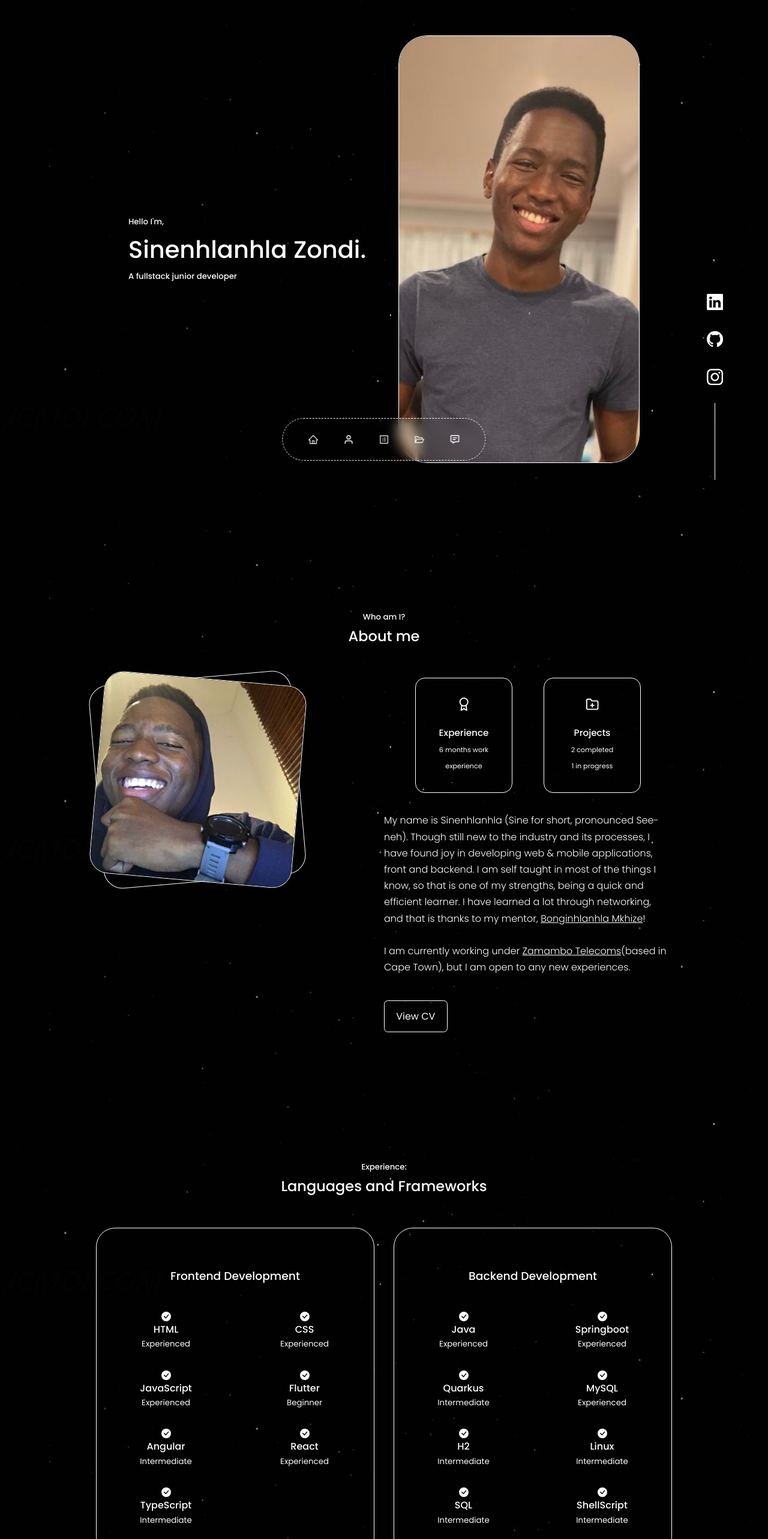
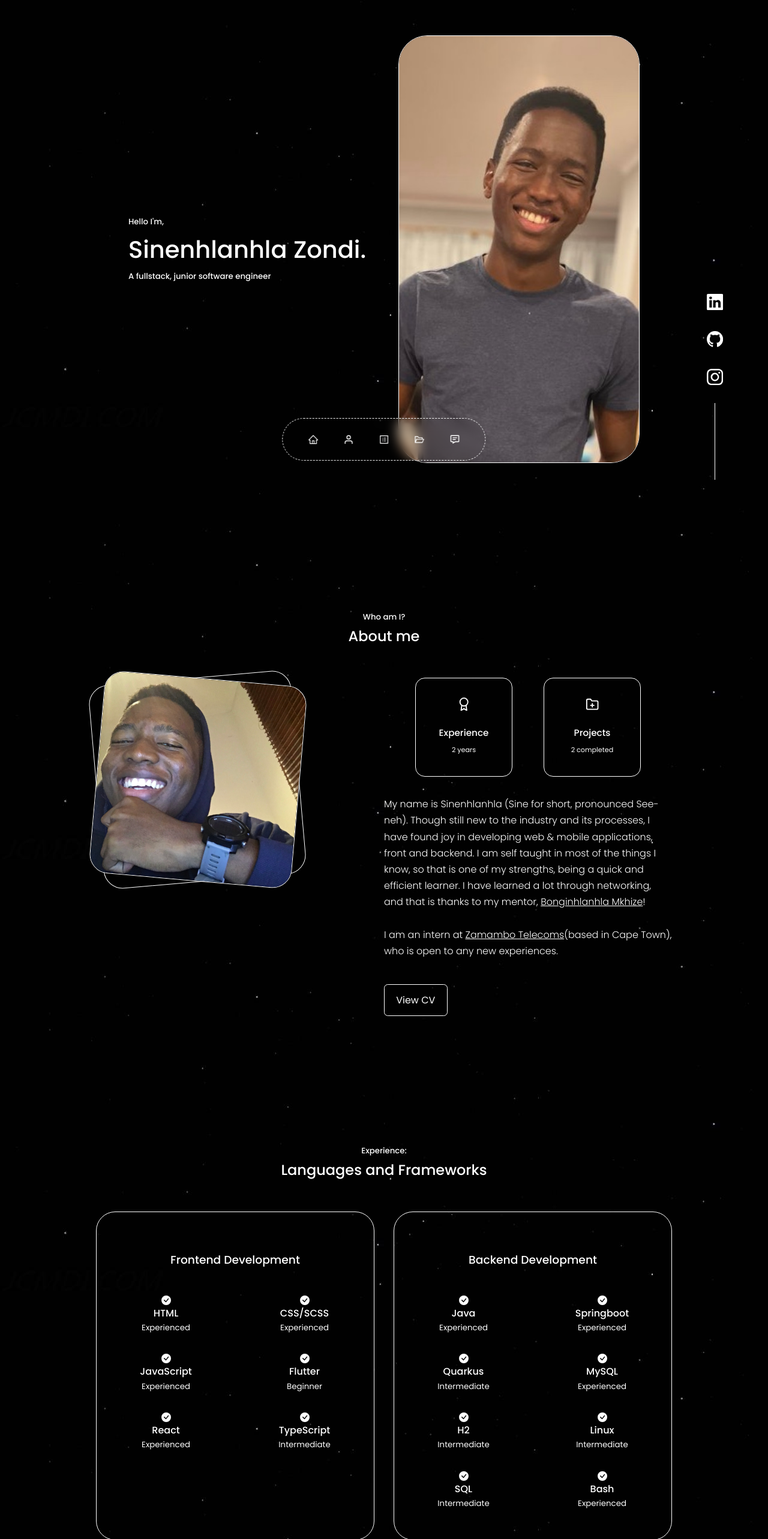
Before and after one commit to SinenhlanhlaZ/zondi-portfolio, a React (Create React App) app: page / in a window 1280 px wide. Shown: the top 2566 px of the page at 60% size. Built offline with nearby package versions, Linux system fonts and the light colour scheme.

Commit message:
content update

```diff
--- a/src/components/developer/about/About.jsx
+++ b/src/components/developer/about/About.jsx
@@ -26,14 +26,15 @@ const About = () => {
             <article className='about__card'>
               <FiAward className='about__icon'/>
               <h5> Experience </h5>
-              <small> 6 months work experience </small>
+              <small> 2 years </small>
             </article>
 
             <article className='about__card'>
               <FiFolderPlus className='about__icon'/>
               <h5> Projects </h5>
-              <small> 2 completed </small><br/>
-              <small> 1 in progress </small>
+              <small> 2 completed </small>
+              {/* <br/> */}
+              {/* <small> 1 in progress </small> */}
             </article>
           </div>
 
@@ -46,11 +47,11 @@ const About = () => {
             through networking, and that is thanks to
             my mentor, <a href="https://www.linkedin.com/in/bonginhlanhla-mkhize-25a16024/" target="_blank" rel="noreferrer">Bonginhlanhla Mkhize</a>!
             <br/><br/>
-            I am currently working under <a href="https://www.zamambo.co.za" target="_blank" rel="noreferrer">Zamambo Telecoms</a>
-            (based in Cape Town), but I am open to any new experiences.
+            I am an intern at <a href="https://www.zamambo.co.za" target="_blank" rel="noreferrer">Zamambo Telecoms</a>
+            (based in Cape Town), who is open to any new experiences.
           </p>
 
-          <a href={CV} target="_blank" className='btn btn-primary' rel="noreferrer">
+          <a href='#' target="_blank" className='btn btn-primary' rel="noreferrer">
             View CV
           </a>
 
--- a/src/components/developer/experience/experience.jsx
+++ b/src/components/developer/experience/experience.jsx
@@ -8,7 +8,7 @@ const frontend = [
     frontendLevel: "Experienced"
   },
   {
-    title: "CSS",
+    title: "CSS/SCSS",
     frontendLevel: "Experienced"
   },
   {
@@ -18,10 +18,6 @@ const frontend = [
   {
     title: "Flutter",
     frontendLevel: "Beginner"
-  },
-  {
-    title: "Angular",
-    frontendLevel: "Intermediate"
   },
   {
     title: "React",
@@ -63,8 +59,8 @@ const backend = [
     backendLevel: "Intermediate"
   },
   {
-    title: "ShellScript",
-    backendLevel: "Intermediate"
+    title: "Bash",
+    backendLevel: "Experienced"
   }
 ]
 
--- a/src/components/developer/header/Header.jsx
+++ b/src/components/developer/header/Header.jsx
@@ -11,7 +11,7 @@ const Header = () => {
         <div className="text__container">
           <h5> Hello I'm, </h5>
           <h1> Sinenhlanhla Zondi. </h1>
-          <h5 className="text-light"> A fullstack junior developer </h5>
+          <h5 className="text-light"> A fullstack, junior software engineer </h5>
         </div>
 
         <img src={ME} className="me" alt="me"/>
```
Also changed, not shown: 5 other files (tests, documents, lock files or other folders).
